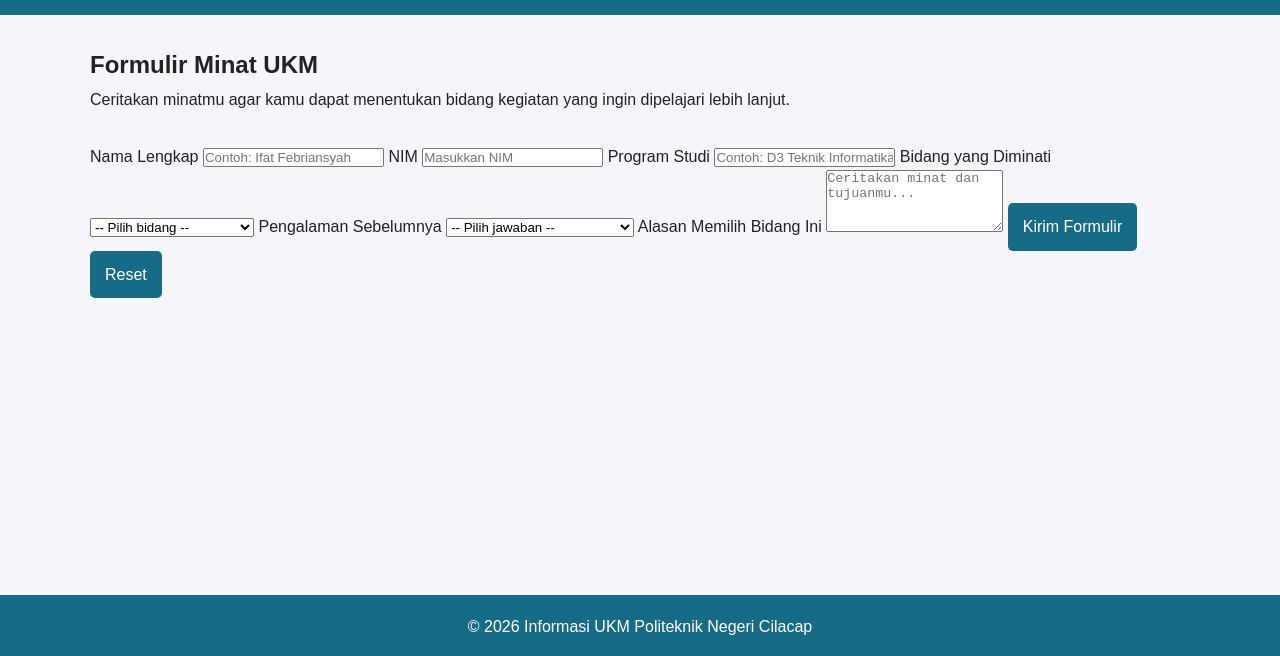
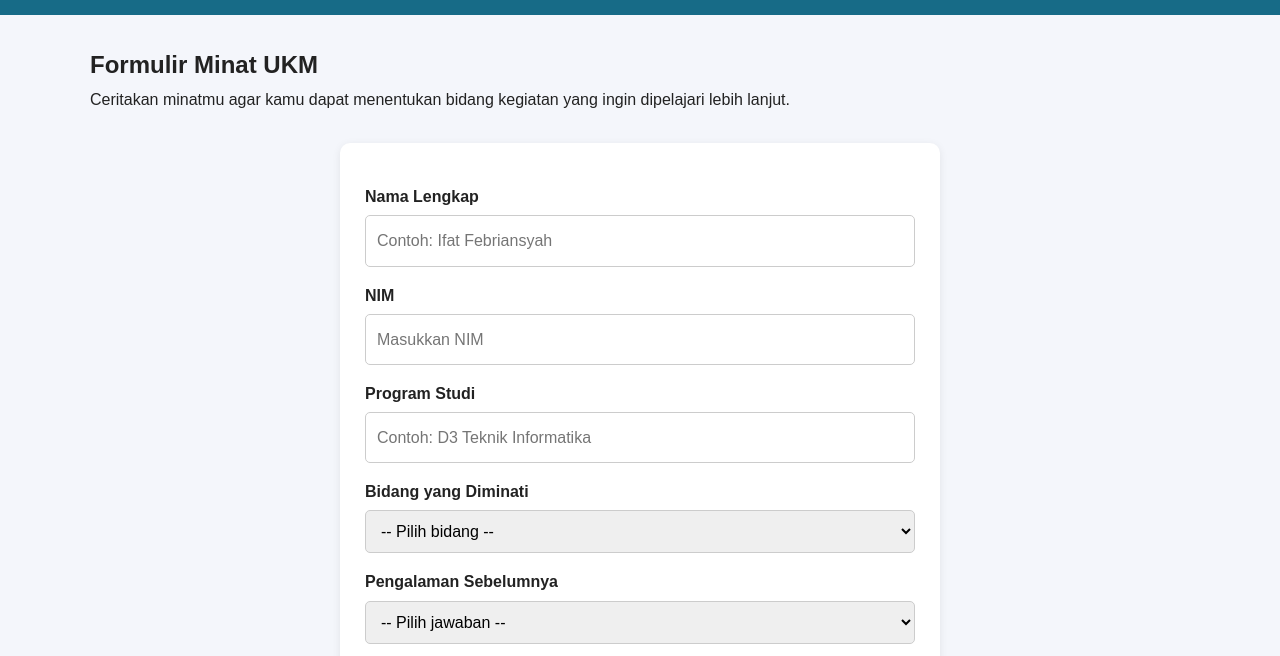
Before and after one commit to ahmadmubarok296/project-kelompok_5, a plain HTML site: page pendaftaran.html in a window 1280 px wide. Shown: the part 68-724 px from the top of the page. Drawn offline with Linux system fonts and the light colour scheme.

Commit message:
Menambahkan gaya css pada halaman pendaftaran

```diff
--- a/css/style.css
+++ b/css/style.css
@@ -132,3 +132,51 @@ body.gelap #pesan-pendaftaran {
 /* ===== BAGIAN MAHASISWA 3 (PROFIL DAN KEGIATAN) ===== */
 
 /* ===== BAGIAN MAHASISWA 4 (PENDAFTARAN) ===== */
+.form-pendaftaran {
+  max-width: 600px;
+  margin: 0 auto;
+  padding: 25px;
+  background: white;
+  border-radius: 10px;
+  box-shadow: 0 2px 8px rgba(0, 0, 0, 0.08);
+}
+
+.form-pendaftaran label {
+  display: block;
+  margin-top: 15px;
+  margin-bottom: 5px;
+  font-weight: bold;
+}
+
+.form-pendaftaran input,
+.form-pendaftaran select,
+.form-pendaftaran textarea {
+  width: 100%;
+  padding: 11px;
+  border: 1px solid #ccc;
+  border-radius: 5px;
+  font: inherit;
+}
+
+.form-pendaftaran textarea {
+  resize: vertical;
+}
+
+.form-pendaftaran button {
+  margin-top: 18px;
+}
+
+.form-pendaftaran .tombol-reset {
+  background: #64748b;
+}
+
+#pesan-pendaftaran {
+  margin-top: 15px;
+  font-weight: bold;
+}
+
+@media (max-width: 600px) {
+  .form-pendaftaran {
+    padding: 18px;
+  }
+}
```
